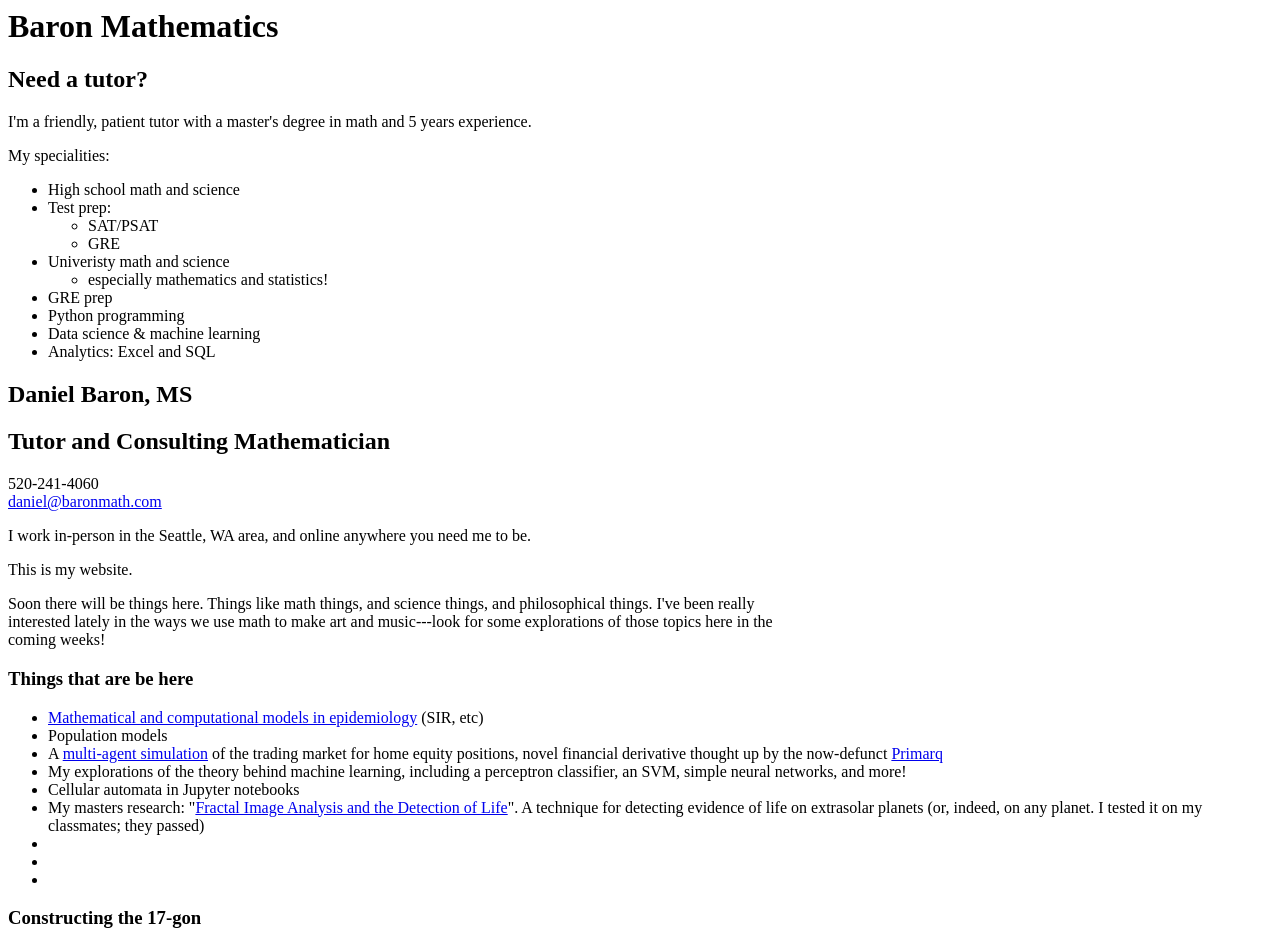
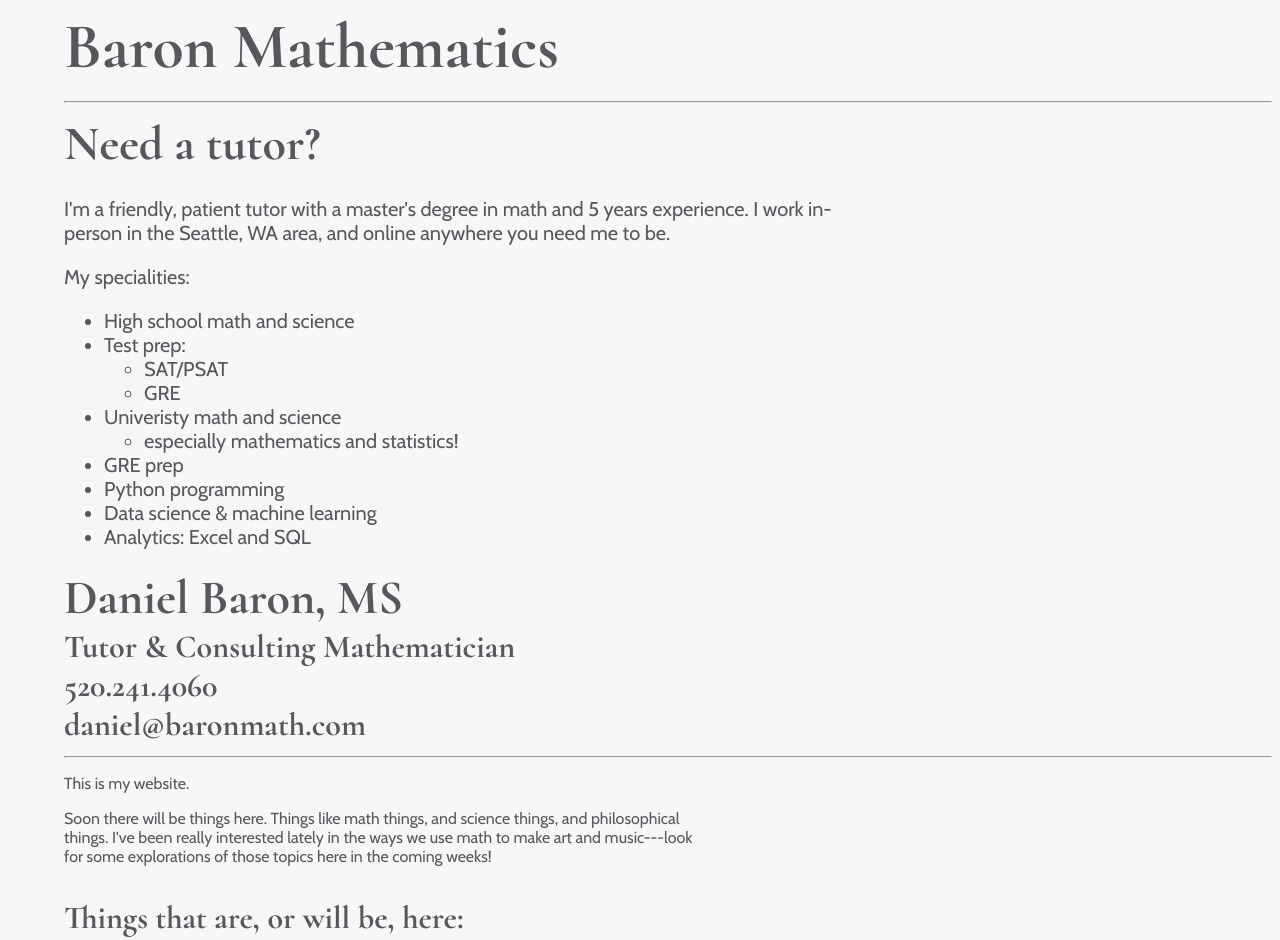
Before and after one commit to dcbaron/dcbaron.github.io, a plain HTML site: page index.html in a window 1280 px wide. Shown: the top 940 px of the page. Drawn offline with nearby package versions, Linux system fonts and the light colour scheme.

Commit message:
many tweaks

```diff
--- a/index.html
+++ b/index.html
@@ -2,15 +2,46 @@
   <head>
     <title>Baron Mathematics</title>
     <style>
-      p {max-width: 50em;}
+      @import url('https://fonts.googleapis.com/css?family=Cabin|Cormorant:700|Playfair+Display&display=swap');
+      body {
+        margin-left: 4em;
+        background-color: hsl(0,0%,97%);
+        color: hsl(275,4%,35%);
+        }
+      h1,h2, h3, .contactinfo {
+        font-family:'Cormorant', cursive;
+      }
+      h1 {
+        font-size:400%;
+        margin-bottom:0.25em;
+      }
+      h2 {
+        font-size:300%;
+        margin-bottom:0.5em;
+      }
+      h3 {font-size:200%;}
+      .contactinfo {
+        font-size:300%;
+        margin-bottom:0.25em;}
+      p,ul {
+        max-width: 40em;
+        font-family:'Cabin',sans-serif;
+      }
+      .contactsmall {
+        font-size:67%;
+      }
+      .intro {font-size:125%;}
 	  </style>
+    <meta name="format-detection" content="telephone=no"/>
   </head>
+
   <body>
     <h1>Baron Mathematics</h1>
-	  <h2>Need a tutor?</h2>
-	  <p>I'm a friendly, patient tutor with a master's degree in math and 5 years experience.</p>
-	  <p>My specialities:
-      <ul>
+    <hr>
+	  <h2 style="margin-top:0.25em">Need a tutor?</h2>
+	  <p class="intro">I'm a friendly, patient tutor with a master's degree in math and 5 years experience. I work in-person in the Seattle, WA area, and online anywhere you need me to be.</p>
+	  <p class="intro">My specialities:
+      <ul class="intro">
         <li>High school math and science</li>
         <li>Test prep:
           <ul>
@@ -27,19 +58,22 @@
         <li>Analytics: Excel and SQL</li>
       </ul>
     </p>
-    <h2>Daniel Baron, MS</h2>
-    <h2>Tutor and Consulting Mathematician</h2>
-    <p class='contactinfo'>
-      520-241-4060
-      <br><a href="daniel@baronmath.com">daniel@baronmath.com</a>
-    </p>
-  <p>I work in-person in the Seattle, WA area, and online anywhere you need me to be.</p>
+    <div class="contactinfo">
+      Daniel Baron, MS
+      <span class="contactsmall">
+        <br>Tutor & Consulting Mathematician
+        <br>520.241.4060
+        <br>daniel@baronmath.com
+      </span>
+    </div>
+    <hr>
+
     <p> This is my website. </p>
 
     <p>Soon there will be things here. Things like math things, and science things, and philosophical things.
       I've been really interested lately in the ways we use math to make art and music---look for some
       explorations of those topics here in the coming weeks!</p>
-    <h3>Things that are be here</h3>
+    <h3>Things that are, or will be, here:</h3>
 	<ul>
 	  <li><a href="https://github.com/dcbaron/Epidemiology">Mathematical and computational models in epidemiology</a> (SIR, etc)</li>
 	  <li>Population models</li>
```
